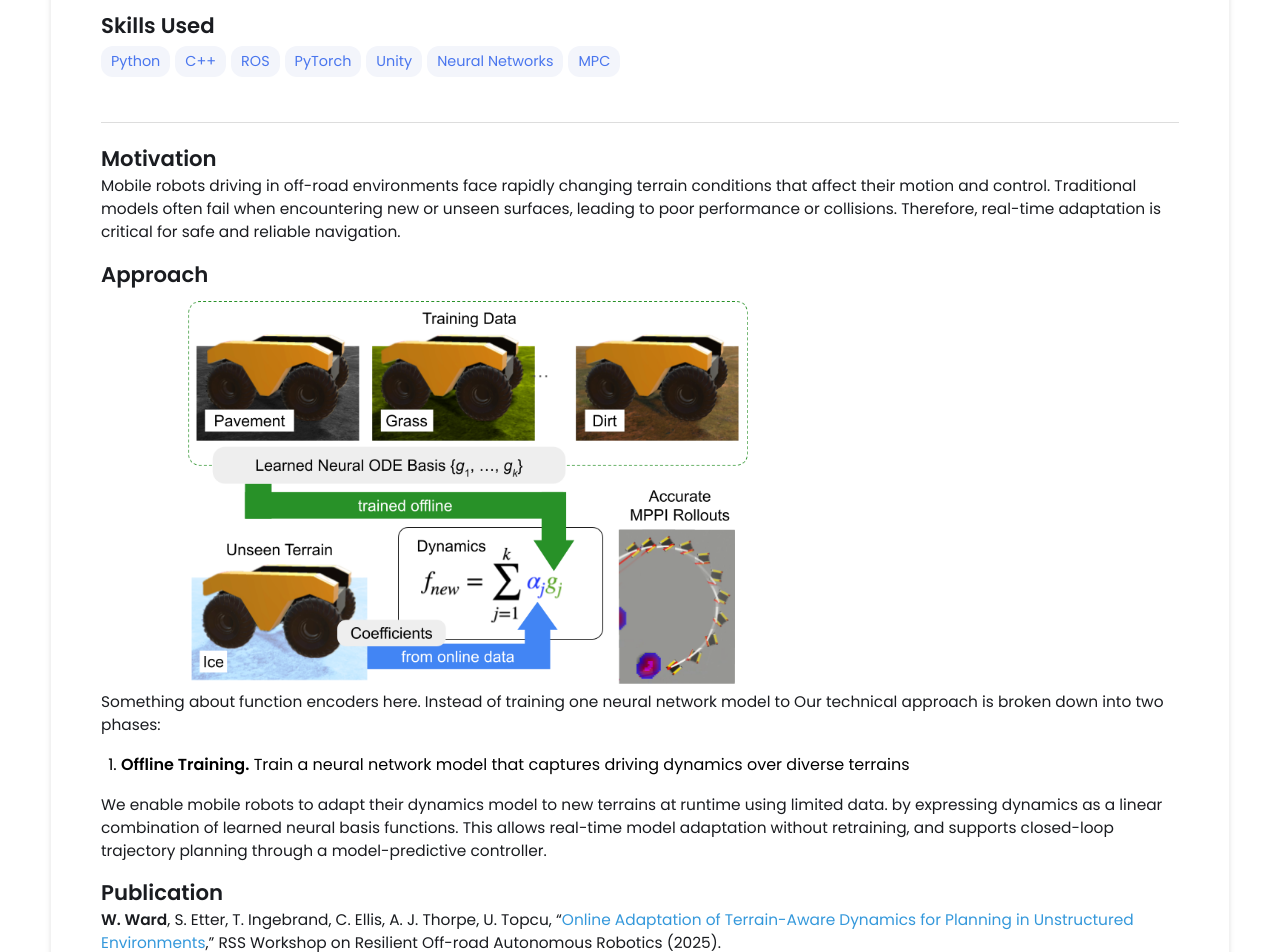
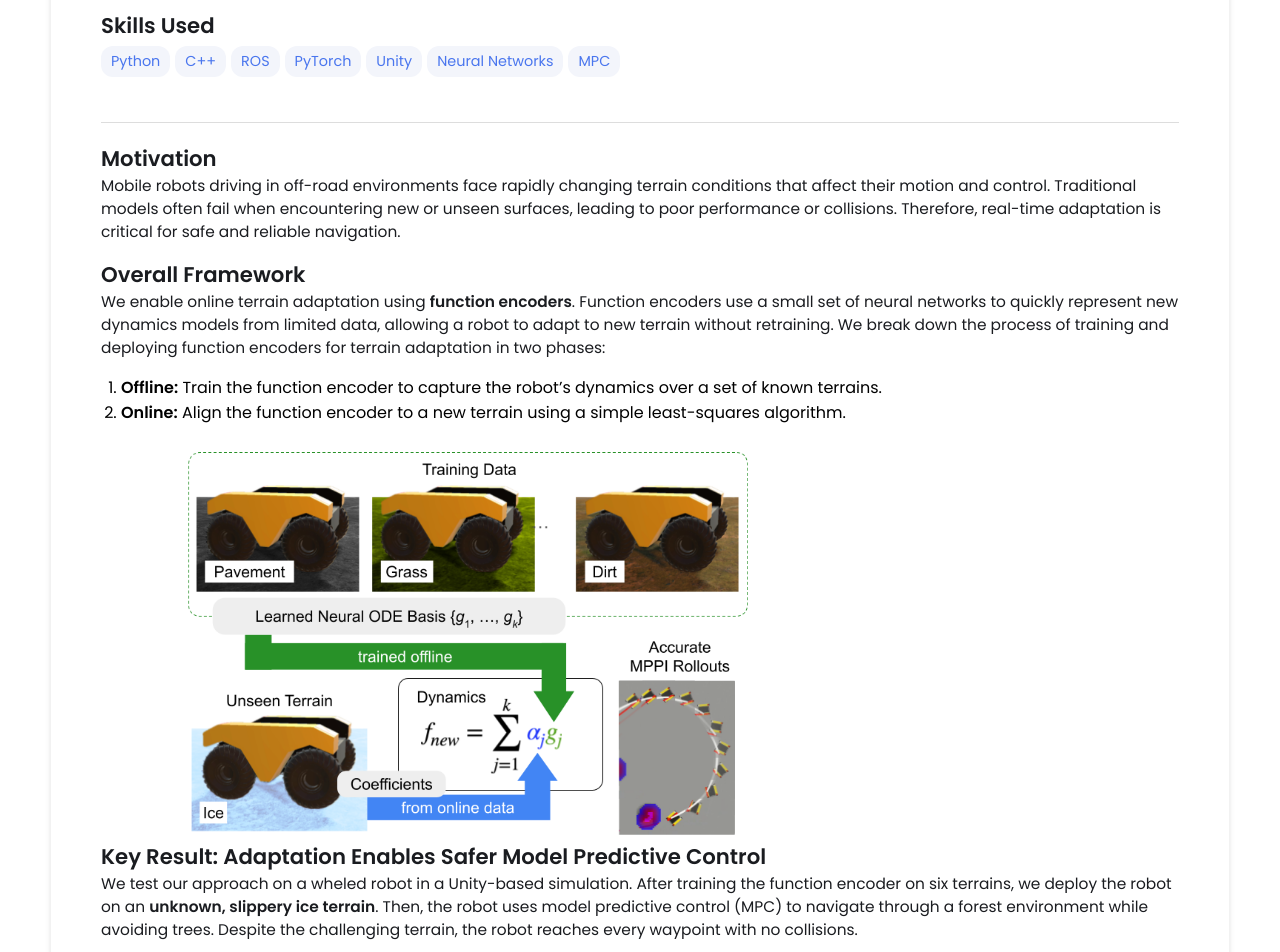
Before and after one commit to willward20/willward20.github.io, a Jekyll site: the page built from _projects/RSS-terrain-adaptation/index.md, in a window 1280 px wide and 1400 px high, scrolled down 634 px. Shown: the top 952 px of the window. Built offline with Jekyll 4.4.1, drawn with Linux system fonts in a browser that asks for light colours; grey boxes are pictures that could not be loaded.

Commit message:
Update index.md

```diff
--- a/_projects/RSS-terrain-adaptation/index.md
+++ b/_projects/RSS-terrain-adaptation/index.md
@@ -17,13 +17,18 @@ main-image: /robot-sim.png
 ## Motivation
 Mobile robots driving in off-road environments face rapidly changing terrain conditions that affect their motion and control. Traditional models often fail when encountering new or unseen surfaces, leading to poor performance or collisions. Therefore, real-time adaptation is critical for safe and reliable navigation.
 
-## Approach
+## Overall Framework
+We enable online terrain adaptation using **function encoders**. Function encoders use a small set of neural networks to quickly represent new dynamics models from limited data, allowing a robot to adapt to new terrain without retraining. We break down the process of training and deploying function encoders for terrain adaptation in two phases:
+
+1. **Offline:** Train the function encoder to capture the robot's dynamics over a set of known terrains.
+2. **Online:** Align the function encoder to a new terrain using a simple least-squares algorithm.
+
 {% include image-gallery.html images="figure1.png" height="400" %}
-Something about function encoders here.
-Instead of training one neural network model to Our technical approach is broken down into two phases:
-1. **Offline Training.** Train a neural network model that captures driving dynamics over diverse terrains
 
-We enable mobile robots to adapt their dynamics model to new terrains at runtime using limited data.  by expressing dynamics as a linear combination of learned neural basis functions. This allows real-time model adaptation without retraining, and supports closed-loop trajectory planning through a model-predictive controller.
+## Key Result: Adaptation Enables Safer Model Predictive Control
+We test our approach on a wheled robot in a Unity-based simulation. After training the function encoder on six terrains, we deploy the robot on an **unknown, slippery ice terrain**. Then, the robot uses model predictive control (MPC) to navigate through a forest environment while avoiding trees. Despite the challenging terrain, the robot reaches every waypoint with no collisions.
+
+{% include image-gallery.html images="function-encoder-navigatigation.png" height="400" %}
 
 ## Publication
 **W. Ward**, S. Etter, T. Ingebrand, C. Ellis, A. J. Thorpe, U. Topcu, "[Online Adaptation of Terrain-Aware Dynamics for Planning in Unstructured Environments](https://arxiv.org/abs/2506.04484)," RSS Workshop on Resilient Off-road Autonomous Robotics (2025).
```
